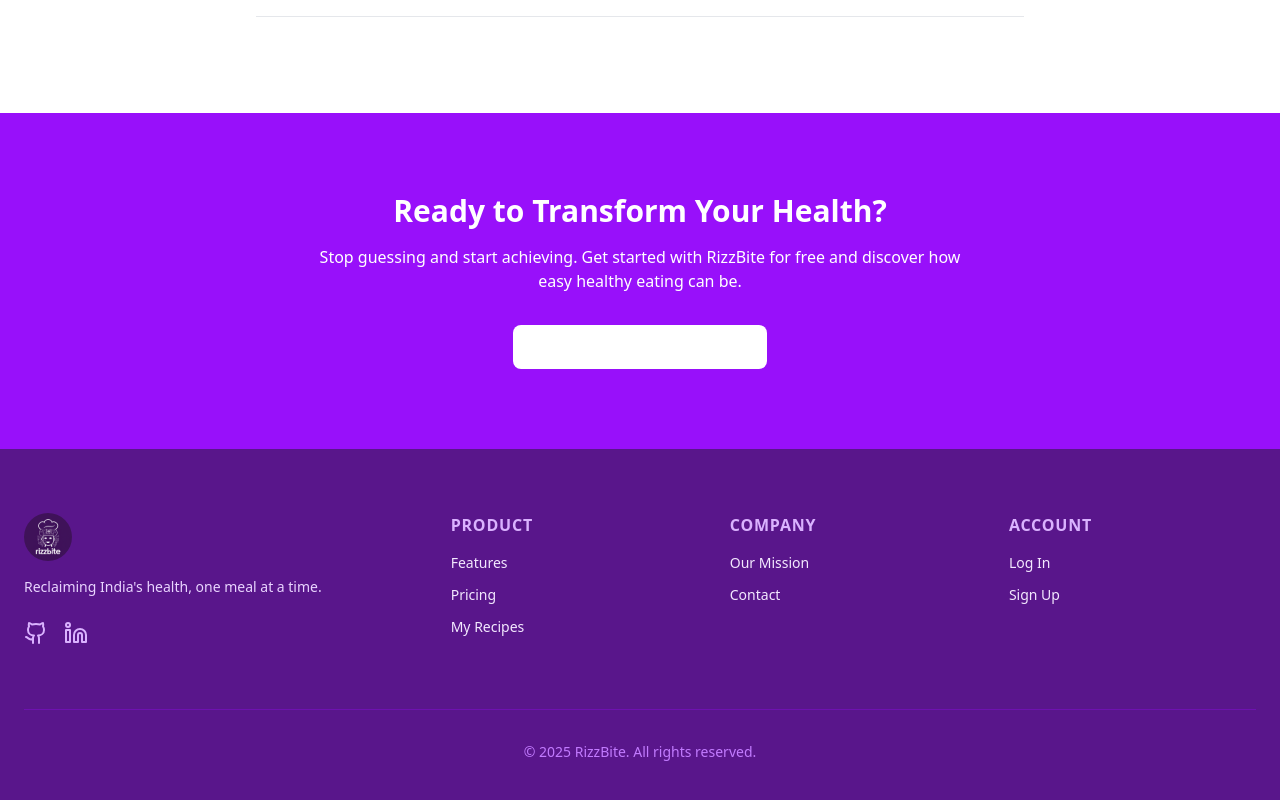
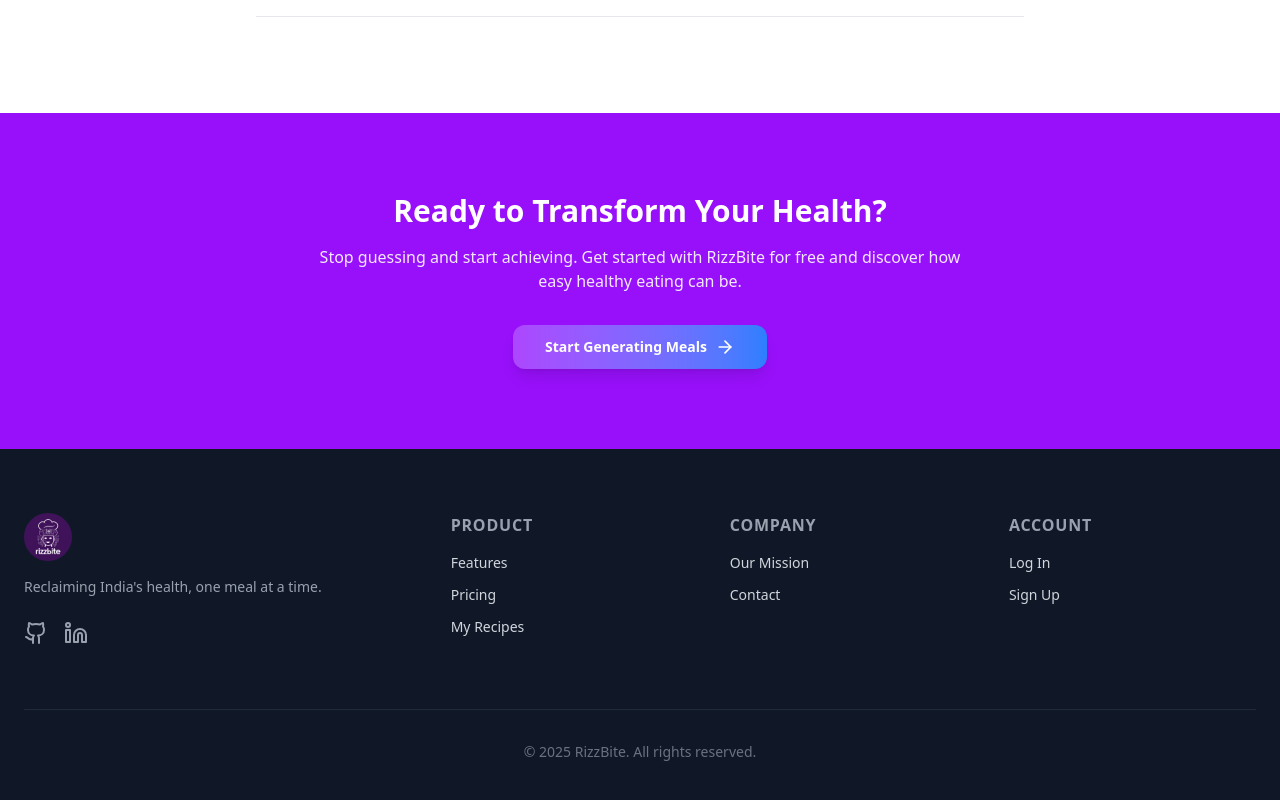
Before and after one commit to aradhyaxd-git/RizzBite_Frontend, a React (Vite) app: page / in a window 1280 px wide. Shown: the part 3843-4643 px from the top of the page. Built offline with nearby package versions, Linux system fonts and the light colour scheme; no server answers.

Commit message:
updated ui

```diff
--- a/src/components/features/ContactSection.jsx
+++ b/src/components/features/ContactSection.jsx
@@ -10,13 +10,15 @@ const ContactSection = () => {
       <AnimatedSection>
         <div className="container mx-auto px-6 py-20 text-center">
           <h2 className="text-3xl font-extrabold">Ready to Transform Your Health?</h2>
-          <p className="mt-4 max-w-2xl mx-auto">
+          <p className="mt-4 max-w-2xl mx-auto text-purple-100">
             Stop guessing and start achieving. Get started with RizzBite for free and discover how easy healthy eating can be.
           </p>
-          {/* FINAL FIX for the button style */}
           <Button
             onClick={() => navigate('/generator')}
-            className="mt-8 bg-white text-purple-600 hover:bg-gray-200 font-bold px-8 py-3 text-base flex items-center gap-2 mx-auto"
+            className="mt-8 bg-gradient-to-r from-purple-500 to-blue-500
+                       text-white font-bold px-8 py-3 text-base flex items-center gap-2 mx-auto
+                       rounded-xl shadow-lg transition-all duration-300
+                       hover:from-purple-400 hover:to-blue-400 hover:shadow-[0_0_20px_rgba(168,85,247,0.6)]"
           >
             Start Generating Meals
             <ArrowRight className="h-5 w-5" />
--- a/src/components/layout/Footer.jsx
+++ b/src/components/layout/Footer.jsx
@@ -1,11 +1,10 @@
 import { Link } from 'react-router-dom';
 import logo from '../../assets/logo.svg';
-import { Github, Linkedin } from 'lucide-react';
+import { Github, Linkedin } from 'lucide-react'; // Removed Twitter and Instagram
 
 const Footer = () => {
   return (
-    // UPDATED: Changed background to a dark purple
-    <footer className="bg-purple-900 text-white">
+    <footer className="bg-gray-900 text-white">
       <div className="container mx-auto px-6 py-16">
         <div className="grid md:grid-cols-3 gap-12">
 
@@ -14,43 +13,44 @@ const Footer = () => {
             <Link to="/" className="flex items-center">
               <img src={logo} alt="RizzBite Logo" className="h-12" />
             </Link>
-            <p className="mt-4 text-purple-200 text-sm max-w-xs">
+            <p className="mt-4 text-gray-400 text-sm max-w-xs">
               Reclaiming India's health, one meal at a time.
             </p>
             <div className="mt-6 flex space-x-4">
-              <a href="[https://github.com/aradhyaxd-git](https://github.com/aradhyaxd-git)" target="_blank" rel="noopener noreferrer" className="text-purple-300 hover:text-white transition-colors"><Github /></a>
-              <a href="[https://www.linkedin.com/in/verma-aradhya](https://www.linkedin.com/in/verma-aradhya)" target="_blank" rel="noopener noreferrer" className="text-purple-300 hover:text-white transition-colors"><Linkedin /></a>
+              {/* Removed Twitter and Instagram links */}
+              <a href="https://github.com/aradhyaxd-git" target="_blank" rel="noopener noreferrer" className="text-gray-400 hover:text-white transition-colors"><Github /></a>
+              <a href="https://www.linkedin.com/in/verma-aradhya" target="_blank" rel="noopener noreferrer" className="text-gray-400 hover:text-white transition-colors"><Linkedin /></a>
             </div>
           </div>
 
           {/* Column 2 & 3: Links */}
           <div className="md:col-span-2 grid grid-cols-2 sm:grid-cols-3 gap-8">
             <div>
-              <h3 className="font-bold tracking-wider uppercase text-purple-300">Product</h3>
+              <h3 className="font-bold tracking-wider uppercase text-gray-400">Product</h3>
               <ul className="mt-4 space-y-3 text-sm">
-                <li><Link to="/features" className="text-purple-100 hover:text-white transition-colors">Features</Link></li>
-                <li><Link to="/pricing" className="text-purple-100 hover:text-white transition-colors">Pricing</Link></li>
-                <li><Link to="/my-recipes" className="text-purple-100 hover:text-white transition-colors">My Recipes</Link></li>
+                <li><Link to="/features" className="text-gray-300 hover:text-white transition-colors">Features</Link></li>
+                <li><Link to="/pricing" className="text-gray-300 hover:text-white transition-colors">Pricing</Link></li>
+                <li><Link to="/my-recipes" className="text-gray-300 hover:text-white transition-colors">My Recipes</Link></li>
               </ul>
             </div>
             <div>
-              <h3 className="font-bold tracking-wider uppercase text-purple-300">Company</h3>
+              <h3 className="font-bold tracking-wider uppercase text-gray-400">Company</h3>
               <ul className="mt-4 space-y-3 text-sm">
-                <li><Link to="/mission" className="text-purple-100 hover:text-white transition-colors">Our Mission</Link></li>
-                <li><Link to="/contact" className="text-purple-100 hover:text-white transition-colors">Contact</Link></li>
+                <li><Link to="/mission" className="text-gray-300 hover:text-white transition-colors">Our Mission</Link></li>
+                <li><Link to="/contact" className="text-gray-300 hover:text-white transition-colors">Contact</Link></li>
               </ul>
             </div>
             <div>
-              <h3 className="font-bold tracking-wider uppercase text-purple-300">Account</h3>
+              <h3 className="font-bold tracking-wider uppercase text-gray-400">Account</h3>
               <ul className="mt-4 space-y-3 text-sm">
-                <li><Link to="/login" className="text-purple-100 hover:text-white transition-colors">Log In</Link></li>
-                <li><Link to="/signup" className="text-purple-100 hover:text-white transition-colors">Sign Up</Link></li>
+                <li><Link to="/login" className="text-gray-300 hover:text-white transition-colors">Log In</Link></li>
+                <li><Link to="/signup" className="text-gray-300 hover:text-white transition-colors">Sign Up</Link></li>
               </ul>
             </div>
           </div>
         </div>
 
-        <div className="mt-16 border-t border-purple-800 pt-8 text-center text-sm text-purple-400">
+        <div className="mt-16 border-t border-gray-800 pt-8 text-center text-sm text-gray-500">
           <p>&copy; {new Date().getFullYear()} RizzBite. All rights reserved.</p>
         </div>
       </div>
```
